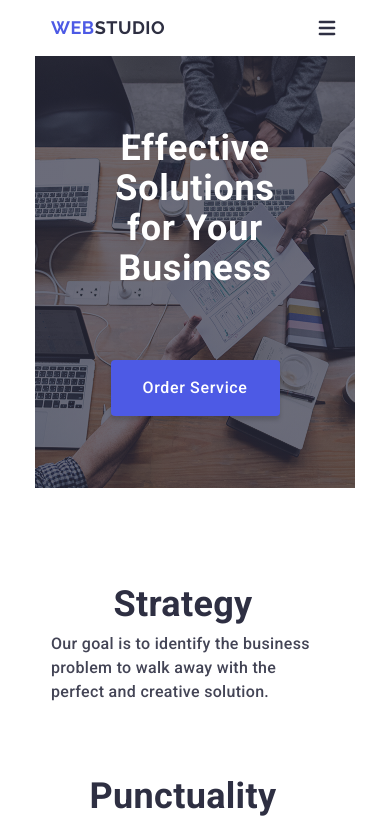
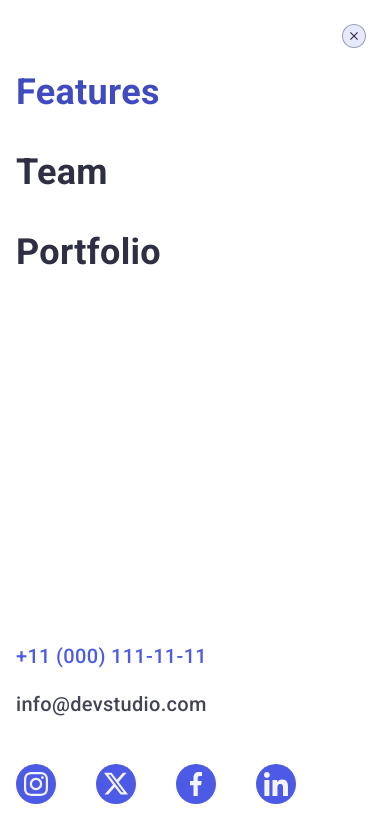
Before and after one commit to OlhaKimbembe/goit-markup-hw-06, a plain HTML site: page index.html in a window 390 px wide. Shown: the top 828 px of the page. Drawn offline with nearby package versions, Linux system fonts and the light colour scheme.

Commit message:
fix: minor fixes

```diff
--- a/css/header.css
+++ b/css/header.css
@@ -81,14 +81,14 @@
 
   }
 
-  .header-address-link {
+  /* .header-address-link {
     padding: 16px 0 0;
 
   }
 
   .header-address-item:last-child .header-address-link {
     padding: 0 0 16px;
-  }
+  } */
 
 
 }
--- a/css/main.css
+++ b/css/main.css
@@ -6,4 +6,4 @@
 @import './portfolio.css';
 @import './footer.css';
 @import './modal.css';
-@import './mobile-menu.css'
+@import './mobile-menu.css';
--- a/css/mobile-menu.css
+++ b/css/mobile-menu.css
@@ -3,16 +3,22 @@
   top: 0;
   left: 0;
   transform: translateX(100%);
+  opacity: 0;
+  visibility: hidden;
+  pointer-events: none;
   width: 100%;
   height: 100%;
   background-color: #fff;
 
   transition: 250ms cubic-bezier(0.4, 0, 0.2, 1);
-  transition-property: transform;
+  transition-property: transform, opacity, visibility;
 }
 
 .mobile-menu.is-open {
   transform: translateX(0);
+  opacity: 1;
+  visibility: visible;
+  pointer-events: auto;
 }
 
 .mobile-menu-container {
@@ -57,13 +63,17 @@
   color: #fff;
 }
 
+.mobile-menu-nav {
+  padding-bottom: 168px;
+  flex-grow: 1;
+}
+
 .mobile-menu-list {
   font-weight: 700;
   font-size: 36px;
   line-height: 1.11111;
   color: #2e2f42;
-  padding-bottom: 168px;
-  flex-grow: 1;
+
 }
 
 .mobile-menu-item:not(:last-child) {
--- a/css/team.css
+++ b/css/team.css
@@ -4,6 +4,7 @@
 
 .team-list {
   display: flex;
+  justify-content: center;
   flex-wrap: wrap;
   row-gap: 72px;
 
--- a/index.html
+++ b/index.html
@@ -25,11 +25,7 @@
         <a href="./index.html" class="logo header-logo"
           ><span class="accent">Web</span>Studio</a
         >
-        <button class="mobile-menu-btn" type="button">
-          <svg class="mobile-menu-btn-icon" width="24" height="24">
-            <use href="./images/icons.svg#burger-menu"></use>
-          </svg>
-        </button>
+
         <nav class="header-nav">
           <ul class="header-nav-list">
             <li class="header-nav-item">
@@ -57,6 +53,11 @@
             </li>
           </ul>
         </address>
+        <button class="mobile-menu-btn" type="button">
+          <svg class="mobile-menu-btn-icon" width="24" height="24">
+            <use href="./images/icons.svg#burger-menu"></use>
+          </svg>
+        </button>
       </div>
     </header>
     <main>
@@ -592,13 +593,14 @@
       </div>
     </footer>
     <!-- Mobile menu -->
-    <div id="mobile-menu" class="mobile-menu">
+    <div id="mobile-menu" class="mobile-menu is-open">
       <div class="mobile-menu-container">
         <button class="mobile-menu-btn-close">
           <svg class="mobile-menu-btn-close-icon" width="8" height="8">
             <use href="./images/icons.svg#close"></use>
           </svg>
         </button>
+        <nav class="mobile-menu-nav">
           <ul class="mobile-menu-list">
             <li class="mobile-menu-item action">
               <a class="mobile-menu-link" href="#features">Features</a>
@@ -610,8 +612,10 @@
               <a class="mobile-menu-link" href="#portfolio">Portfolio</a>
             </li>
           </ul>
+        </nav>
 
-        <ul class="mobile-address">
+        <address class="mobile-address">
+          <ul class="mobile-address-list">
             <li class="mobile-address-item">
               <a href="tel:+110001111111" class="mobile-address-link"
                 >+11 (000) 111-11-11</a
@@ -623,6 +627,7 @@
               >
             </li>
           </ul>
+        </address>
         <ul class="mobile-socials">
           <li class="mobile-socials-item">
             <a
```
Lines whose indentation alone changed are shown as unchanged.
